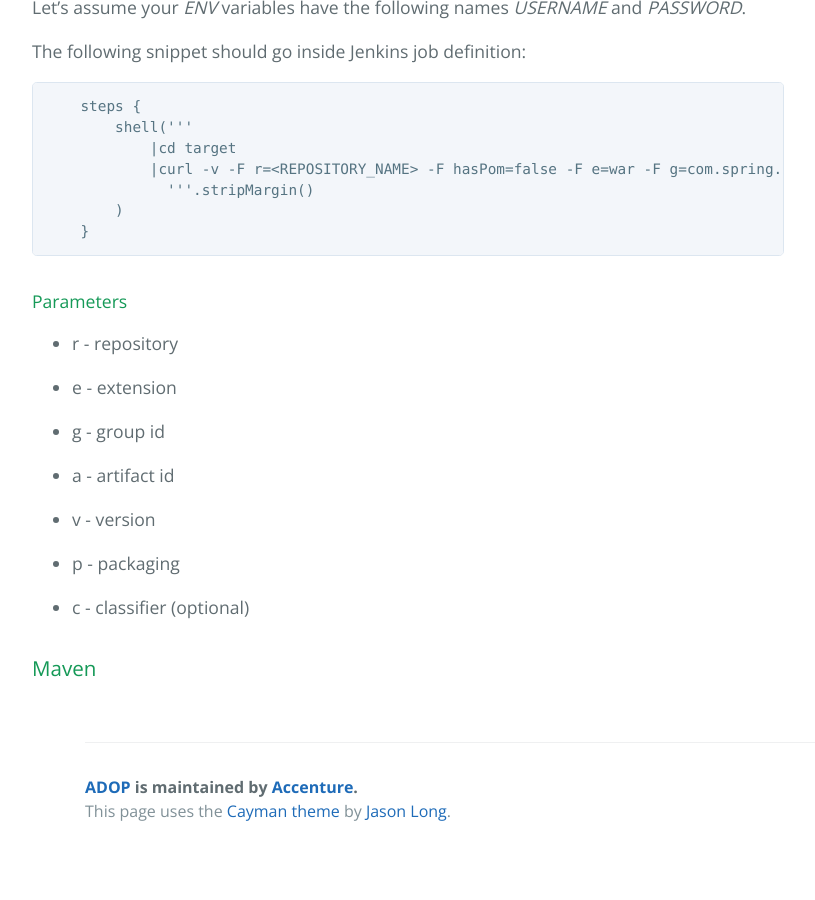
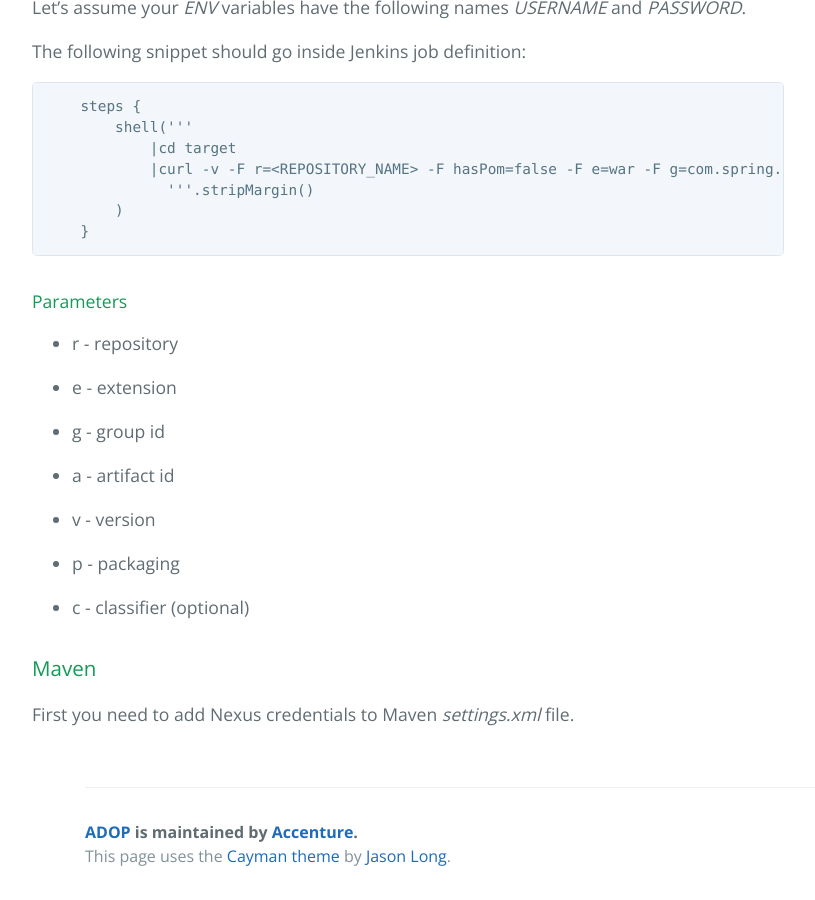
Before and after one commit to alexeymhv/adop-cartridges-cookbook, a Jekyll site: the page built from _docs/recipes/archiving-artefact-to-nexus.md, in a window 1280 px wide and 900 px high, scrolled down 701 px. Shown: the whole window, without its empty margins (139-954 px from the left). Built offline with Jekyll 4.4.1, drawn with Linux system fonts in a browser that asks for light colours; before the commit the page ends 1556 px from its top, so only the background shows below that.

Commit message:
Update archiving-artefact-to-nexus.md

```diff
--- a/_docs/recipes/archiving-artefact-to-nexus.md
+++ b/_docs/recipes/archiving-artefact-to-nexus.md
@@ -49,3 +49,5 @@ The following snippet should go inside Jenkins job definition:
 - c - classifier (optional)
 
 ### Maven
+
+First you need to add Nexus credentials to Maven _settings.xml_ file.
```
